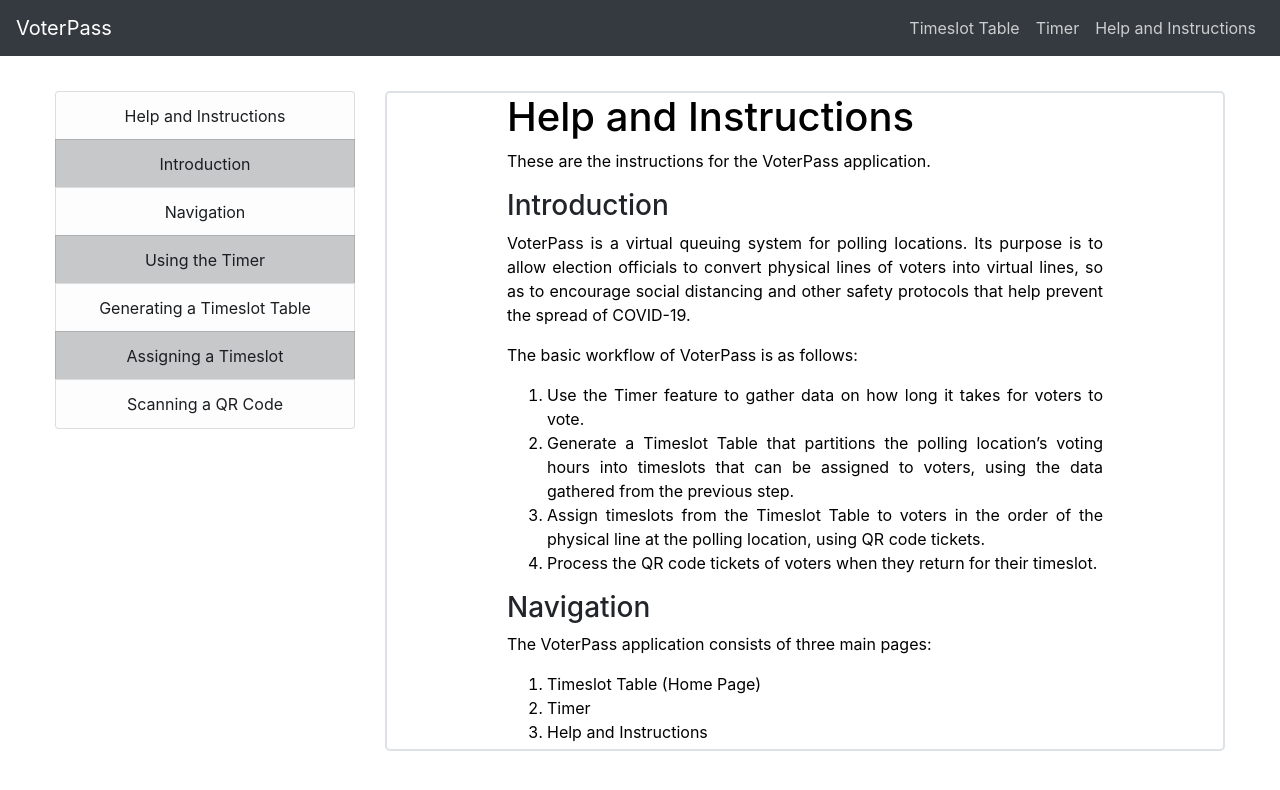
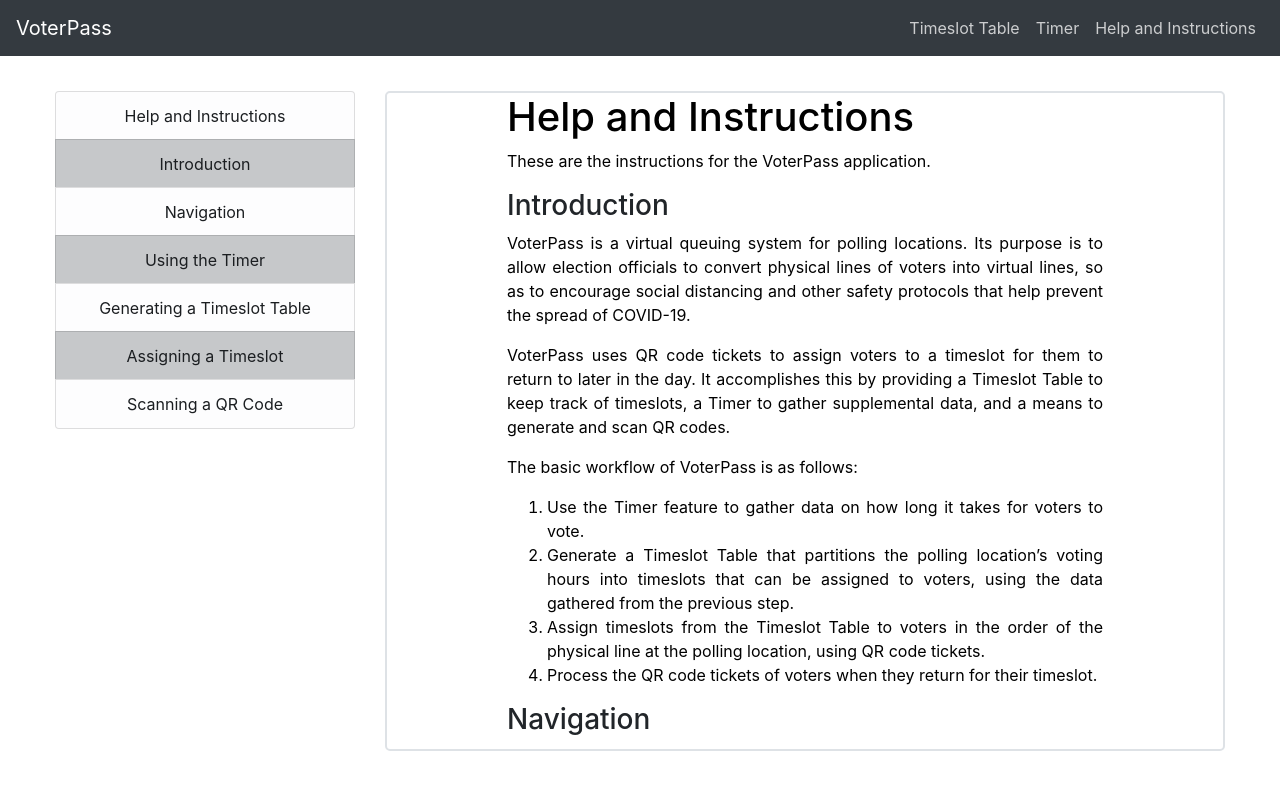
Before and after one commit to CEN-Team-Four/VoterPass, a React (Create React App) app in the folder voter-pass/: page /help in a window 1280 px wide. Shown: the top 790 px of the page. Built offline with nearby package versions, Linux system fonts and the light colour scheme.

Commit message:
Update Help and README

```diff
--- a/voter-pass/src/components/Help/index.js
+++ b/voter-pass/src/components/Help/index.js
@@ -24,6 +24,10 @@ const Help = () => {
             <h3 id="introduction">Introduction</h3>
             <p>
                VoterPass is a virtual queuing system for polling locations. Its purpose is to allow election officials to convert physical lines of voters into virtual lines, so as to encourage social distancing and other safety protocols that help prevent the spread of COVID-19.
+            </p>
+
+            <p>
+            VoterPass uses QR code tickets to assign voters to a timeslot for them to return to later in the day. It accomplishes this by providing a Timeslot Table to keep track of timeslots, a Timer to gather supplemental data, and a means to generate and scan QR codes.
             </p>
 
             <p>
```
Also changed, not shown: 1 other file (tests, documents, lock files or other folders).
